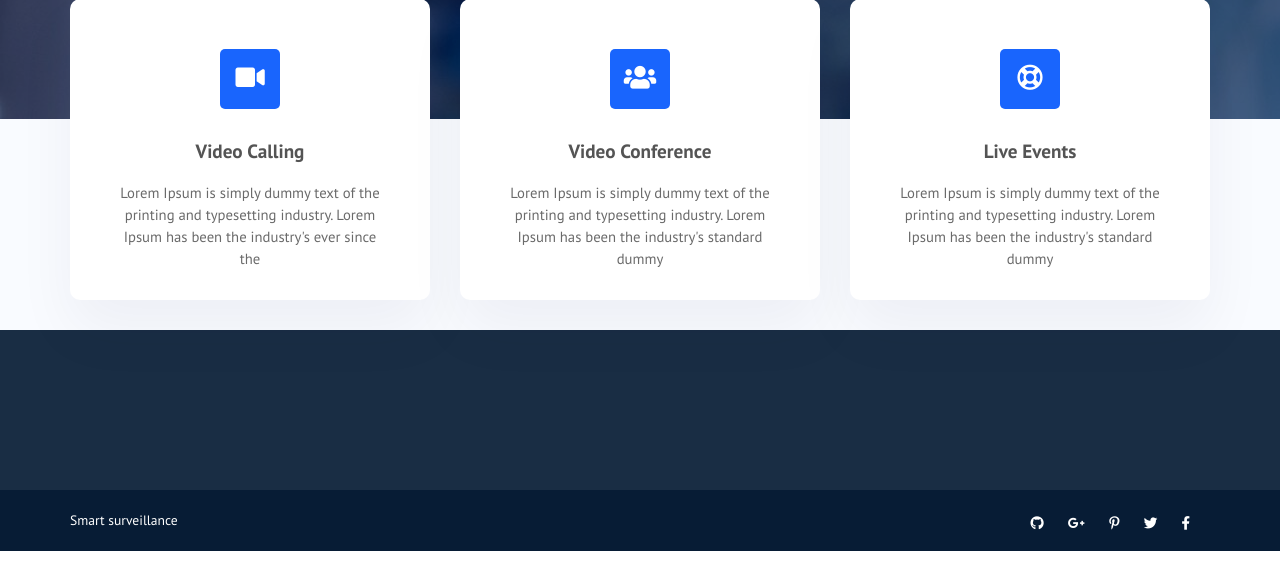
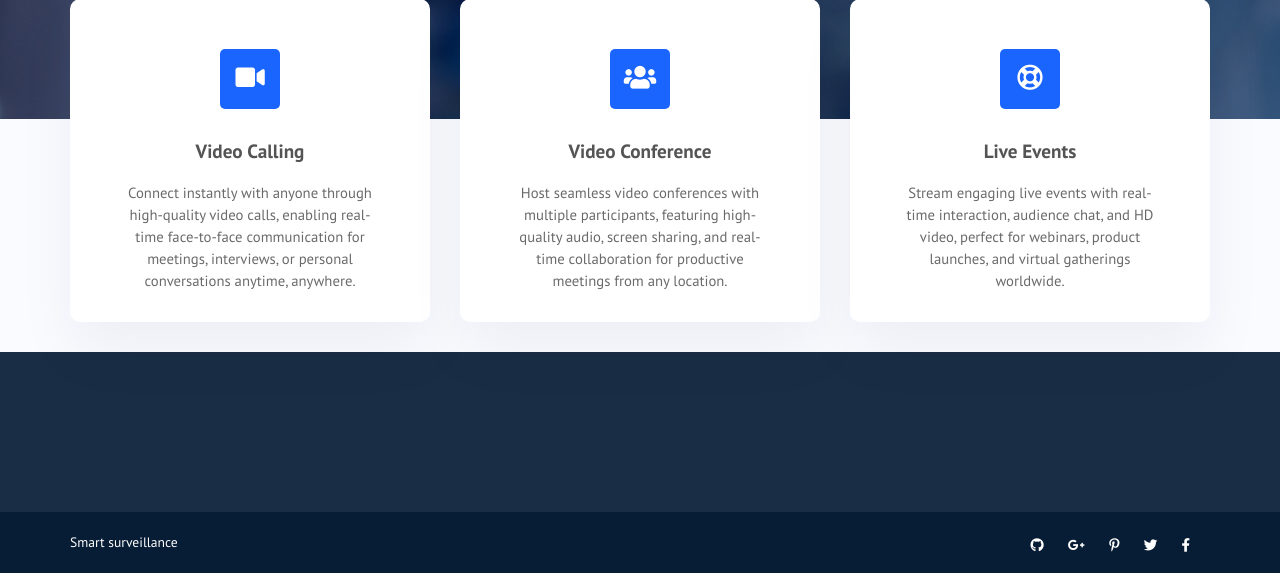
Before and after one commit to sanju-joseph-j/smart_surveillance, a Flask app: page / in a window 1280 px wide. Shown: the part 641-1214 px from the top of the page. Before the commit the page ends 1192 px from the top, so only its background shows below. Run offline with Flask 2, Linux system fonts and the light colour scheme; some libraries are stand-ins or nearby versions.

Commit message:
lorem ipsum Changed

```diff
--- a/templates/index.html
+++ b/templates/index.html
@@ -101,21 +101,21 @@
           <div class="sec-det">
            <i class="fas fa-video"></i>
             <h4>Video Calling</h4>
-            <p>Lorem Ipsum is simply dummy text of the printing and typesetting industry. Lorem Ipsum has been the industry's  ever since the </p>
+            <p>Connect instantly with anyone through high-quality video calls, enabling real-time face-to-face communication for meetings, interviews, or personal conversations anytime, anywhere.</p>
           </div>
         </div>
         <div class="col-md-4">
           <div class="sec-det">
             <i class="fas fa-users"></i>
             <h4>Video Conference</h4>
-            <p>Lorem Ipsum is simply dummy text of the printing and typesetting industry. Lorem Ipsum has been the industry's standard dummy  </p>
+            <p>Host seamless video conferences with multiple participants, featuring high-quality audio, screen sharing, and real-time collaboration for productive meetings from any location.</p>
           </div>
         </div>
         <div class="col-md-4">
           <div class="sec-det">
            <i class="far fa-life-ring"></i>
             <h4>Live Events</h4>
-            <p>Lorem Ipsum is simply dummy text of the printing and typesetting industry. Lorem Ipsum has been the industry's standard dummy  </p>
+            <p>Stream engaging live events with real-time interaction, audience chat, and HD video, perfect for webinars, product launches, and virtual gatherings worldwide.</p>
           </div>
         </div>
       </div>
```
